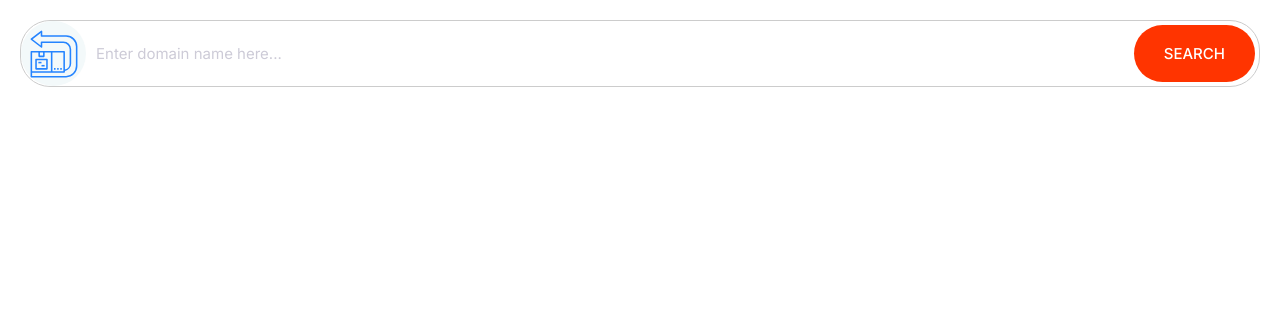
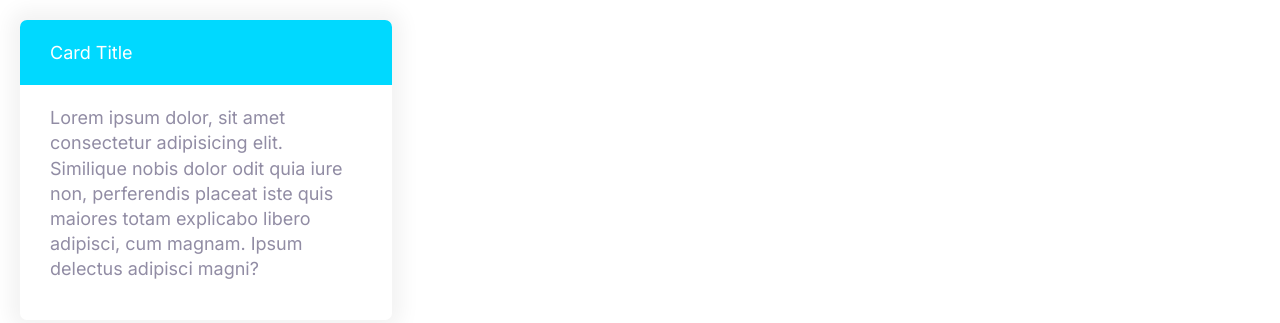
Before and after one commit to SomDhen/bhuhosting, a plain HTML site: page index.html in a window 1280 px wide. Drawn offline with Linux system fonts and the light colour scheme.

Commit message:
Define the basic card components.

```diff
--- a/css/styles.css
+++ b/css/styles.css
@@ -277,3 +277,25 @@ a {
 .input-group .btn {
   margin: 4px;
 }
+
+/* Cards */
+.card {
+  border-radius: 7px;
+  box-shadow: 0 0 20px 10px #f3f3f3;
+  overflow: hidden;
+}
+
+.card__header,
+.card__body {
+  padding: 2rem 3rem;
+}
+
+.card--primary .card__header {
+  background: var(--color-primary);
+  color: #fff;
+}
+
+.card--secondary .card__header {
+  background: var(--color-secondary);
+  color: #fff;
+}
--- a/index.html
+++ b/index.html
@@ -16,14 +16,13 @@
     <link rel="stylesheet" href="css/styles.css">
 </head>
 <body>
-    <div class="input-group">
-        <span class="icon-container">
-            <svg class="icon icon--primary">
-                <use xlink:href="images/sprite.svg#easy"></use>
-              </svg>
-        </span>
-        <input class="input" type="text" placeholder="Enter domain name here...">
-        <button class="btn btn--accent">Search</button>
+    <div style="width: 30%;">
+        <div class="card card--secondary">
+            <header class="card__header">Card Title</header>
+            <div class="card__body">
+                <p>Lorem ipsum dolor, sit amet consectetur adipisicing elit. Similique nobis dolor odit quia iure non, perferendis placeat iste quis maiores totam explicabo libero adipisci, cum magnam. Ipsum delectus adipisci magni?</p>
+            </div>
+        </div>
     </div>
 </body>
 </html>
```
Also changed, not shown: components/cards.html (added, +8 -0 lines).
